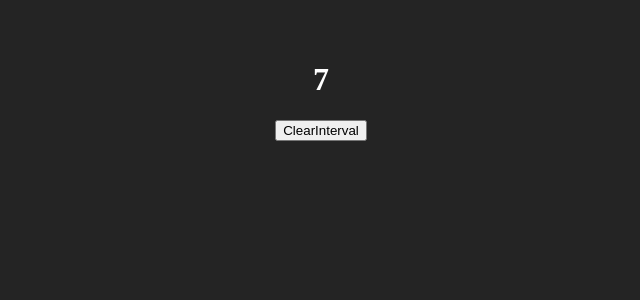
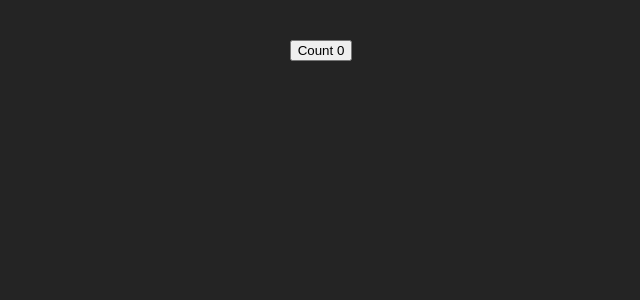
Before and after one commit to durgeshh04/React.js-Learning, a React (Vite) app: page / in a window 1280 px wide. Shown: the top 300 px of the page, without its empty margins (319-959 px from the left). Built offline with nearby package versions, Linux system fonts and the light colour scheme.

Commit message:
Update App

```diff
--- a/src/App.jsx
+++ b/src/App.jsx
@@ -1,4 +1,5 @@
 import "./App.css";
+import CustomeOne from "./components/Hooks/CustomeOne";
 import FetchingData from "./components/Hooks/FetchingData";
 import UseCallback from "./components/Hooks/UseCallback";
 import UseContextHook from "./components/Hooks/UseContextHook";
@@ -155,7 +156,10 @@
 
         {/* useRef Hook */}
         {/* <UseRef /> */}
-        <UseRef2 />
+        {/* <UseRef2 /> */}
+
+        {/* Custome Hooks */}
+        <CustomeOne />
       </div>
     </>
   );
--- /dev/null
+++ b/src/components/Hooks/CustomeOne.jsx
@@ -0,0 +1,18 @@
+import React, { useState, useEffect } from "react";
+
+const CustomeOne = () => {
+  const [count, setCount] = useState(0);
+  useEffect(() => {
+    document.title = `Count ${count}`;
+  }, [count]);
+
+  return (
+    <div>
+      <button onClick={() => setCount((prevCount) => prevCount + 1)}>
+        Count {count}
+      </button>
+    </div>
+  );
+};
+
+export default CustomeOne;
```
